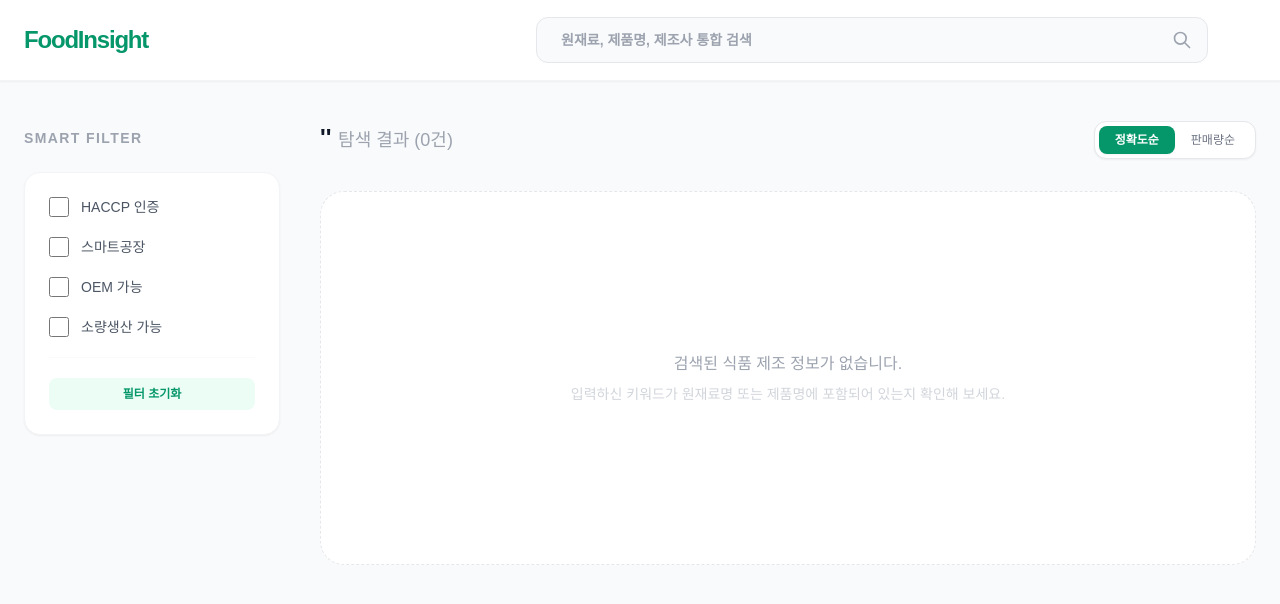
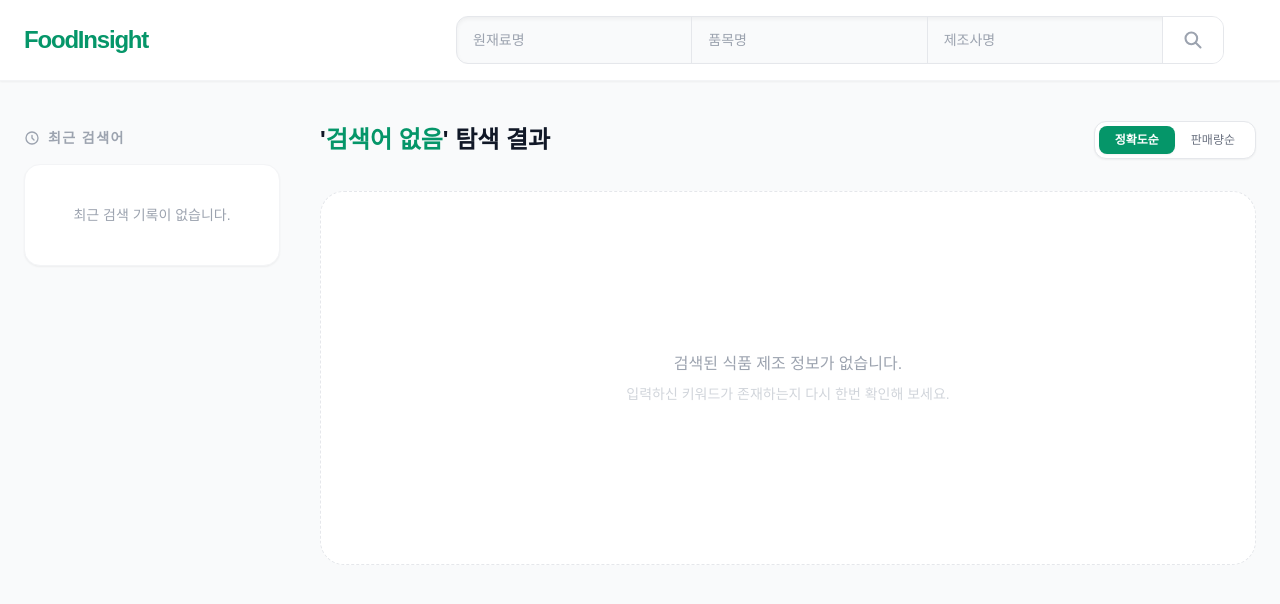
Before and after one commit to Jihoon-Yoon96/foodInsight, a Nuxt app: page /search in a window 1280 px wide. Shown: the top 604 px of the page. Built offline with nearby package versions, Linux system fonts and the light colour scheme; a web font is replaced by a local one.

Commit message:
최근 검색어 + 다중검색

```diff
--- a/app/pages/search.vue
+++ b/app/pages/search.vue
@@ -3,18 +3,32 @@
     <header class="bg-white border-b border-gray-100 sticky top-0 z-30 shadow-sm">
       <div class="max-w-7xl mx-auto px-6 h-20 flex items-center justify-between">
         <NuxtLink to="/" class="text-2xl font-black text-emerald-600 tracking-tighter shrink-0">FoodInsight</NuxtLink>
-        <div class="flex-1 max-w-2xl mx-12">
-          <div class="relative group">
+        <div class="flex-1 max-w-3xl mx-8">
+          <div class="flex items-stretch w-full bg-gray-50 border border-gray-200 rounded-xl overflow-hidden focus-within:ring-2 focus-within:ring-emerald-500 transition-all shadow-inner h-12">
             <input
-                v-model="searchQuery"
+                v-model="searchForm.rawMaterial"
                 type="text"
-                class="w-full bg-gray-50 border border-gray-200 rounded-xl py-3 px-6 focus:ring-2 focus:ring-emerald-500 focus:bg-white outline-none transition-all text-sm font-semibold"
-                placeholder="원재료, 제품명, 제조사 통합 검색"
+                class="flex-1 bg-transparent py-2 px-4 outline-none text-sm font-semibold border-r border-gray-200 placeholder:text-gray-400 placeholder:font-normal"
+                placeholder="원재료명"
                 @keyup.enter="refreshData"
             />
-            <button @click="refreshData" class="absolute right-4 top-1/2 -translate-y-1/2 text-gray-400 hover:text-emerald-600">
+            <input
+                v-model="searchForm.productName"
+                type="text"
+                class="flex-1 bg-transparent py-2 px-4 outline-none text-sm font-semibold border-r border-gray-200 placeholder:text-gray-400 placeholder:font-normal"
+                placeholder="품목명"
+                @keyup.enter="refreshData"
+            />
+            <input
+                v-model="searchForm.factoryName"
+                type="text"
+                class="flex-1 bg-transparent py-2 px-4 outline-none text-sm font-semibold placeholder:text-gray-400 placeholder:font-normal"
+                placeholder="제조사명"
+                @keyup.enter="refreshData"
+            />
+            <button @click="refreshData" class="px-5 bg-white border-l border-gray-200 text-gray-400 hover:text-emerald-600 transition-colors flex items-center justify-center">
               <svg xmlns="http://www.w3.org/2000/svg" class="h-5 w-5" fill="none" viewBox="0 0 24 24" stroke="currentColor">
-                <path stroke-linecap="round" stroke-linejoin="round" stroke-width="2" d="M21 21l-6-6m2-5a7 7 0 11-14 0 7 7 0 0114 0z" />
+                <path stroke-linecap="round" stroke-linejoin="round" stroke-width="2.5" d="M21 21l-6-6m2-5a7 7 0 11-14 0 7 7 0 0114 0z" />
               </svg>
             </button>
           </div>
@@ -23,18 +37,37 @@
     </header>
 
     <div class="max-w-7xl mx-auto py-10 px-6 flex gap-10">
+
       <aside class="w-64 shrink-0 hidden lg:block">
         <div class="sticky top-32">
-          <h3 class="text-sm font-bold text-gray-400 mb-6 tracking-widest uppercase">Smart Filter</h3>
-          <div class="bg-white rounded-2xl p-6 border border-gray-100 shadow-sm space-y-5">
-            <div v-for="label in ['HACCP 인증', '스마트공장', 'OEM 가능', '소량생산 가능']" :key="label">
-              <label class="flex items-center gap-3 cursor-pointer group">
-                <input type="checkbox" class="w-5 h-5 rounded border-gray-300 text-emerald-600 focus:ring-emerald-500">
-                <span class="text-sm font-medium text-gray-600 group-hover:text-emerald-600 transition">{{ label }}</span>
-              </label>
+          <h3 class="text-sm font-bold text-gray-400 mb-4 tracking-widest uppercase flex items-center gap-2">
+            <svg xmlns="http://www.w3.org/2000/svg" class="h-4 w-4" fill="none" viewBox="0 0 24 24" stroke="currentColor"><path stroke-linecap="round" stroke-linejoin="round" stroke-width="2" d="M12 8v4l3 3m6-3a9 9 0 11-18 0 9 9 0 0118 0z" /></svg>
+            최근 검색어
+          </h3>
+          <div class="bg-white rounded-2xl p-6 border border-gray-100 shadow-sm">
+            <ul v-if="recentSearches.length > 0" class="space-y-3">
+              <li v-for="(item, index) in recentSearches" :key="index" class="flex items-center justify-between group">
+                <span
+                    @click="clickRecentSearch(item)"
+                    class="text-[13px] font-medium text-gray-600 cursor-pointer hover:text-emerald-600 line-clamp-2 leading-tight transition-colors w-full break-all pr-2"
+                    :title="item.label"
+                >
+                  {{ item.label }}
+                </span>
+                <button @click.stop="removeRecentSearch(index)" class="text-gray-300 hover:text-red-500 transition-colors shrink-0">
+                  <svg xmlns="http://www.w3.org/2000/svg" class="h-4 w-4" fill="none" viewBox="0 0 24 24" stroke="currentColor"><path stroke-linecap="round" stroke-linejoin="round" stroke-width="2" d="M6 18L18 6M6 6l12 12" /></svg>
+                </button>
+              </li>
+            </ul>
+            <div v-else class="text-center text-sm text-gray-400 py-4">
+              최근 검색 기록이 없습니다.
             </div>
-            <hr class="border-gray-50">
-            <button class="w-full py-2 text-xs font-bold text-emerald-600 bg-emerald-50 rounded-lg hover:bg-emerald-100 transition">필터 초기화</button>
+
+            <div v-if="recentSearches.length > 0" class="mt-4 pt-4 border-t border-gray-50">
+              <button @click="clearRecentSearches" class="w-full py-2 text-xs font-bold text-gray-400 bg-gray-50 rounded-lg hover:bg-gray-100 hover:text-gray-600 transition">
+                기록 전체 삭제
+              </button>
+            </div>
           </div>
         </div>
       </aside>
@@ -43,7 +76,8 @@
         <div class="mb-8 flex justify-between items-center">
           <div>
             <h2 class="text-2xl font-bold text-gray-900 leading-none">
-              '<span class="text-emerald-600">{{ searchQuery }}</span>' <span class="text-gray-400 font-light text-lg">탐색 결과 ({{ totalItems }}건)</span>
+              '<span class="text-emerald-600">{{ currentSearchLabel }}</span>' 탐색 결과
+              <span v-if="totalItems > 0" class="text-gray-400 font-light text-lg">({{ totalItems }}건)</span>
             </h2>
           </div>
           <div class="flex bg-white border border-gray-200 rounded-xl p-1 shadow-sm">
@@ -61,7 +95,7 @@
           <div class="grid grid-cols-1 gap-6">
             <div v-for="(item, index) in items" :key="index" class="bg-white rounded-3xl border border-gray-100 p-8 flex justify-between items-center hover:border-emerald-200 hover:shadow-lg transition-all shadow-sm group">
               <div class="flex gap-8 items-center">
-                <div class="w-20 h-20 bg-emerald-50 rounded-2xl flex items-center justify-center text-emerald-300 group-hover:scale-110 transition-transform">
+                <div class="w-20 h-20 bg-emerald-50 rounded-2xl flex items-center justify-center text-emerald-300 group-hover:scale-110 transition-transform shrink-0">
                   <svg xmlns="http://www.w3.org/2000/svg" class="w-10 h-10" fill="none" viewBox="0 0 24 24" stroke="currentColor">
                     <path stroke-linecap="round" stroke-linejoin="round" stroke-width="1.5" d="M19 21V5a2 2 0 00-2-2H7a2 2 0 00-2 2v16m14 0h2m-2 0h-5m-9 0H3m2 0h5M9 7h1m-1 4h1m4-7h1m-1 4h1m-5 10v-5a1 1 0 011-1h2a1 1 0 011 1v5m-4 0h4" />
                   </svg>
@@ -69,9 +103,11 @@
                 <div>
                   <div class="flex items-center gap-2 mb-2">
                     <span class="px-2.5 py-1 bg-emerald-500 text-white text-[10px] font-black rounded-md uppercase">C002 DATA</span>
-                    <span class="text-xs font-bold text-emerald-600">{{ item.BSSH_NM }}</span> </div>
+                    <span class="text-xs font-bold text-emerald-600">{{ item.BSSH_NM }}</span>
+                  </div>
                   <h3 class="text-2xl font-black text-gray-900 mb-2 group-hover:text-emerald-700 transition-colors">
-                    {{ item.PRDLST_NM }} </h3>
+                    {{ item.PRDLST_NM }}
+                  </h3>
                   <p class="text-[15px] text-gray-500 mb-2 line-clamp-1">
                     <span class="font-bold text-gray-400">원재료:</span> {{ item.RAWMATERIAL_NM }}
                   </p>
@@ -79,10 +115,10 @@
                 </div>
               </div>
 
-              <div class="text-right border-l pl-8 border-gray-100">
+              <div class="text-right border-l pl-8 border-gray-100 shrink-0">
                 <p class="text-[10px] font-black text-gray-300 mb-1 uppercase tracking-widest">매칭 지수</p>
                 <p class="text-3xl font-black text-emerald-600">98%</p>
-                <button class="mt-4 px-4 py-2 bg-gray-900 text-white text-xs font-bold rounded-lg hover:bg-emerald-600 transition-colors shadow-md">리포트</button>
+                <button class="mt-4 px-4 py-2 bg-gray-900 text-white text-xs font-bold rounded-lg hover:bg-emerald-600 transition-colors shadow-md w-full">리포트</button>
               </div>
             </div>
           </div>
@@ -96,7 +132,10 @@
               <svg xmlns="http://www.w3.org/2000/svg" class="h-5 w-5" fill="none" viewBox="0 0 24 24" stroke="currentColor"><path stroke-linecap="round" stroke-linejoin="round" stroke-width="2" d="M15 19l-7-7 7-7" /></svg>
             </button>
 
-            <div class="flex items-center gap-1 px-4 py-2 bg-white border border-gray-100 rounded-xl shadow-sm text-sm font-bold cursor-pointer hover:border-emerald-300 transition-colors" @click="isEditingPage = true">
+            <div
+                class="flex items-center gap-1 px-4 py-2 bg-white border border-gray-100 rounded-xl shadow-sm text-sm font-bold cursor-pointer hover:border-emerald-300 transition-colors"
+                @click="isEditingPage = true"
+            >
               <template v-if="!isEditingPage">
                 <span class="text-emerald-600">{{ currentPage }}</span>
                 <span class="text-gray-300">/</span>
@@ -111,7 +150,7 @@
                     min="1"
                     @keyup.enter="goToInputPage"
                     @blur="isEditingPage = false"
-                    ref="pageInput"
+                    ref="pageInputRef"
                 />
               </template>
             </div>
@@ -128,7 +167,7 @@
 
         <div v-else class="text-center py-40 bg-white rounded-3xl border border-dashed border-gray-200">
           <p class="text-gray-400 font-medium">검색된 식품 제조 정보가 없습니다.</p>
-          <p class="text-sm text-gray-300 mt-2">입력하신 키워드가 원재료명 또는 제품명에 포함되어 있는지 확인해 보세요.</p>
+          <p class="text-sm text-gray-300 mt-2">입력하신 키워드가 존재하는지 다시 한번 확인해 보세요.</p>
         </div>
       </main>
     </div>
@@ -139,51 +178,103 @@
 const route = useRoute()
 const router = useRouter()
 
-// 1. 상태 관리
-const searchQuery = ref(route.query.raw || route.query.prod || route.query.fact || '')
+// 1. 3가지 검색어 상태 관리 객체 (URL 쿼리에서 초기값 가져옴)
+const searchForm = reactive({
+  rawMaterial: route.query.raw || '',
+  productName: route.query.prod || '',
+  factoryName: route.query.fact || ''
+})
+
 const items = ref([])
 const totalItems = ref(0)
 const currentPage = ref(Number(route.query.page) || 1)
 const pending = ref(false)
 
+const recentSearches = ref([])
 const isEditingPage = ref(false)
 const inputPage = ref(currentPage.value)
-const pageInput = ref(null)
+const pageInputRef = ref(null)
 
-// 입력한 페이지로 이동하는 함수
-const goToInputPage = () => {
-  const targetPage = Math.min(Math.max(1, inputPage.value), Math.ceil(totalItems.value / 10))
-  isEditingPage.value = false
-  changePage(targetPage)
+// 현재 검색된 폼을 하나의 문자열(Label)로 예쁘게 묶어주는 함수
+const createSearchLabel = (form) => {
+  const parts = []
+  if (form.rawMaterial) parts.push(`원재료: ${form.rawMaterial}`)
+  if (form.productName) parts.push(`품목: ${form.productName}`)
+  if (form.factoryName) parts.push(`제조사: ${form.factoryName}`)
+  return parts.join(' + ') || '검색어 없음'
 }
 
-// 입력창이 뜰 때 자동으로 포커스 주기
-watch(isEditingPage, (newVal) => {
-  if (newVal) {
-    inputPage.value = currentPage.value
-    nextTick(() => {
-      pageInput.value?.focus()
-    })
+// 화면 노출용 계산된 속성
+const currentSearchLabel = computed(() => createSearchLabel(searchForm))
+
+// --- [최근 검색어 기능] ---
+const loadRecentSearches = () => {
+  if (process.client) {
+    const saved = localStorage.getItem('recentSearches')
+    if (saved) recentSearches.value = JSON.parse(saved)
   }
-})
+}
 
-// 2. 데이터 페칭 로직
+const saveRecentSearch = (form) => {
+  if (!form.rawMaterial && !form.productName && !form.factoryName) return
+  if (process.server) return
+
+  const label = createSearchLabel(form)
+  // 저장할 객체 형태
+  const newEntry = {
+    label,
+    query: { raw: form.rawMaterial, prod: form.productName, fact: form.factoryName }
+  }
+
+  let searches = [...recentSearches.value]
+  // 중복된 레이블은 제거
+  searches = searches.filter(t => t.label !== label)
+  // 최상단에 추가
+  searches.unshift(newEntry)
+  // 최대 10개 유지
+  if (searches.length > 10) searches = searches.slice(0, 10)
+
+  recentSearches.value = searches
+  localStorage.setItem('recentSearches', JSON.stringify(searches))
+}
+
+const removeRecentSearch = (index) => {
+  recentSearches.value.splice(index, 1)
+  localStorage.setItem('recentSearches', JSON.stringify(recentSearches.value))
+}
+
+const clearRecentSearches = () => {
+  recentSearches.value = []
+  localStorage.removeItem('recentSearches')
+}
+
+// 최근 검색어 클릭 시 폼에 채워넣고 검색
+const clickRecentSearch = (item) => {
+  searchForm.rawMaterial = item.query.raw || ''
+  searchForm.productName = item.query.prod || ''
+  searchForm.factoryName = item.query.fact || ''
+  refreshData()
+}
+
+// --- [데이터 통신 및 페이징] ---
 const fetchFoodData = async () => {
-  if (!searchQuery.value) return
+  if (!searchForm.rawMaterial && !searchForm.productName && !searchForm.factoryName) return
 
   pending.value = true
   try {
     const response = await $fetch('/api/food', {
       query: {
-        raw: searchQuery.value,
-        page: currentPage.value // 페이지 번호 전달
+        raw: searchForm.rawMaterial || undefined,
+        prod: searchForm.productName || undefined,
+        fact: searchForm.factoryName || undefined,
+        page: currentPage.value
       }
     })
 
     items.value = response?.items || []
     totalItems.value = response?.total || 0
+    saveRecentSearch(searchForm) // 데이터 호출 시 검색어 기록
 
-    // 페이지 이동 시 상단으로 스크롤
     if (process.client) window.scrollTo({ top: 0, behavior: 'smooth' })
   } catch (error) {
     console.error("데이터 로드 에러:", error)
@@ -193,30 +284,81 @@ const fetchFoodData = async () => {
   }
 }
 
-// 3. 핸들러 함수
+// 이전/다음 버튼 또는 직접 이동 시 호출
 const changePage = (newPage) => {
   currentPage.value = newPage
-  router.push({ query: { ...route.query, page: newPage } })
+  router.push({
+    query: {
+      raw: searchForm.rawMaterial || undefined,
+      prod: searchForm.productName || undefined,
+      fact: searchForm.factoryName || undefined,
+      page: newPage
+    }
+  })
   fetchFoodData()
 }
 
+// 직접 입력 엔터 시
+const goToInputPage = () => {
+  const maxPage = Math.max(1, Math.ceil(totalItems.value / 10))
+  const targetPage = Math.min(Math.max(1, inputPage.value), maxPage)
+  isEditingPage.value = false
+  changePage(targetPage)
+}
+
+// 상단 검색 버튼 및 엔터 시 호출 (1페이지부터 렌더링)
 const refreshData = () => {
-  if (!searchQuery.value) return
+  if (!searchForm.rawMaterial && !searchForm.productName && !searchForm.factoryName) {
+    alert('검색어를 하나 이상 입력해 주세요.')
+    return
+  }
   currentPage.value = 1
-  router.push({ query: { raw: searchQuery.value, page: 1 } })
+  router.push({
+    query: {
+      raw: searchForm.rawMaterial || undefined,
+      prod: searchForm.productName || undefined,
+      fact: searchForm.factoryName || undefined,
+      page: 1
+    }
+  })
   fetchFoodData()
 }
 
-// 4. 생명주기 및 감시
+// --- [생명주기 및 감시자] ---
 onMounted(() => {
+  loadRecentSearches()
   fetchFoodData()
 })
 
-watch(() => route.query.raw, (newVal) => {
-  if (newVal !== searchQuery.value) {
-    searchQuery.value = newVal
-    currentPage.value = 1
-    fetchFoodData()
+watch(isEditingPage, (newVal) => {
+  if (newVal) {
+    inputPage.value = currentPage.value
+    nextTick(() => {
+      pageInputRef.value?.focus()
+    })
   }
 })
+
+// URL 쿼리가 바뀔 때(뒤로가기 등) 상태 동기화
+watch(() => route.query, (newQ) => {
+  searchForm.rawMaterial = newQ.raw || ''
+  searchForm.productName = newQ.prod || ''
+  searchForm.factoryName = newQ.fact || ''
+  currentPage.value = Number(newQ.page) || 1
+  // 동일한 조건이 아닐 때만 다시 호출
+  if (items.value.length === 0) fetchFoodData()
+}, { deep: true })
+
 </script>
+
+<style scoped>
+/* 입력창 클릭 시 기본 스타일(테두리) 제거 */
+input[type="number"]::-webkit-inner-spin-button,
+input[type="number"]::-webkit-outer-spin-button {
+  -webkit-appearance: none;
+  margin: 0;
+}
+input[type="number"] {
+  -moz-appearance: textfield;
+}
+</style>
```
